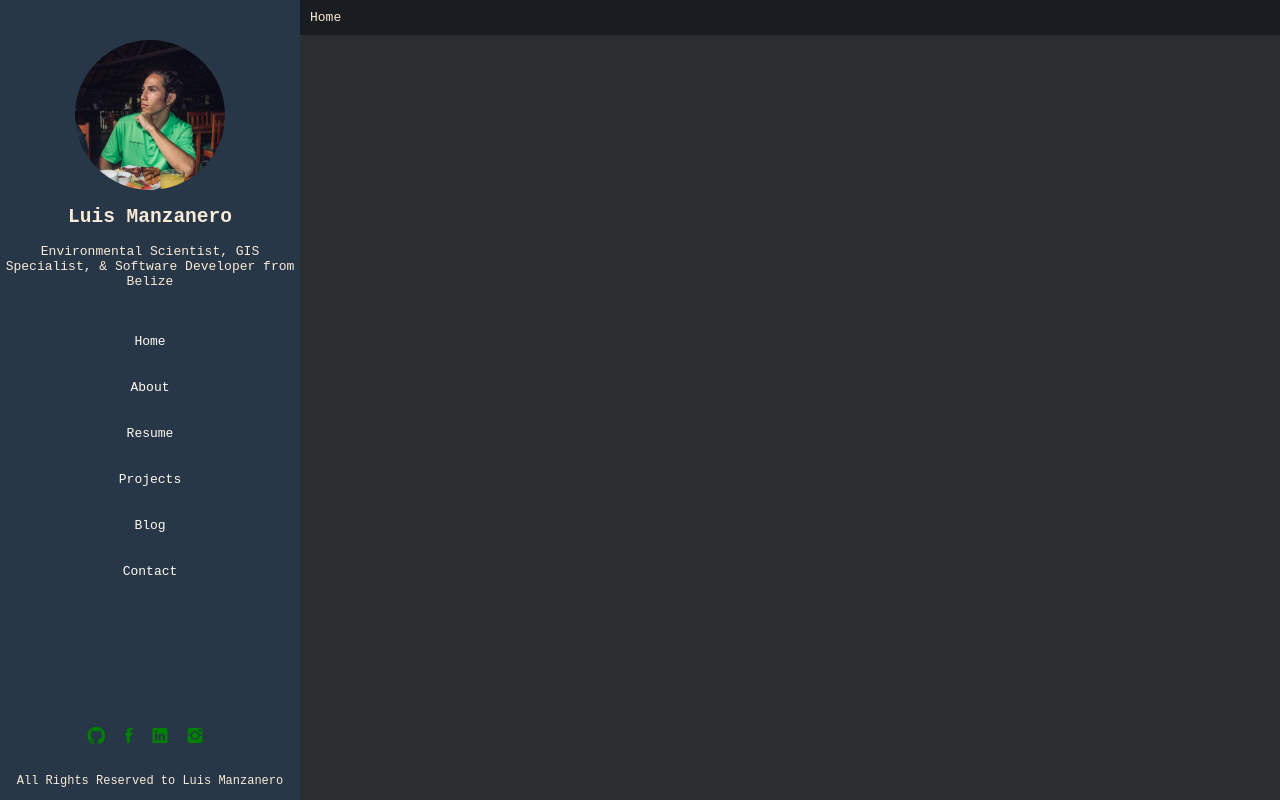
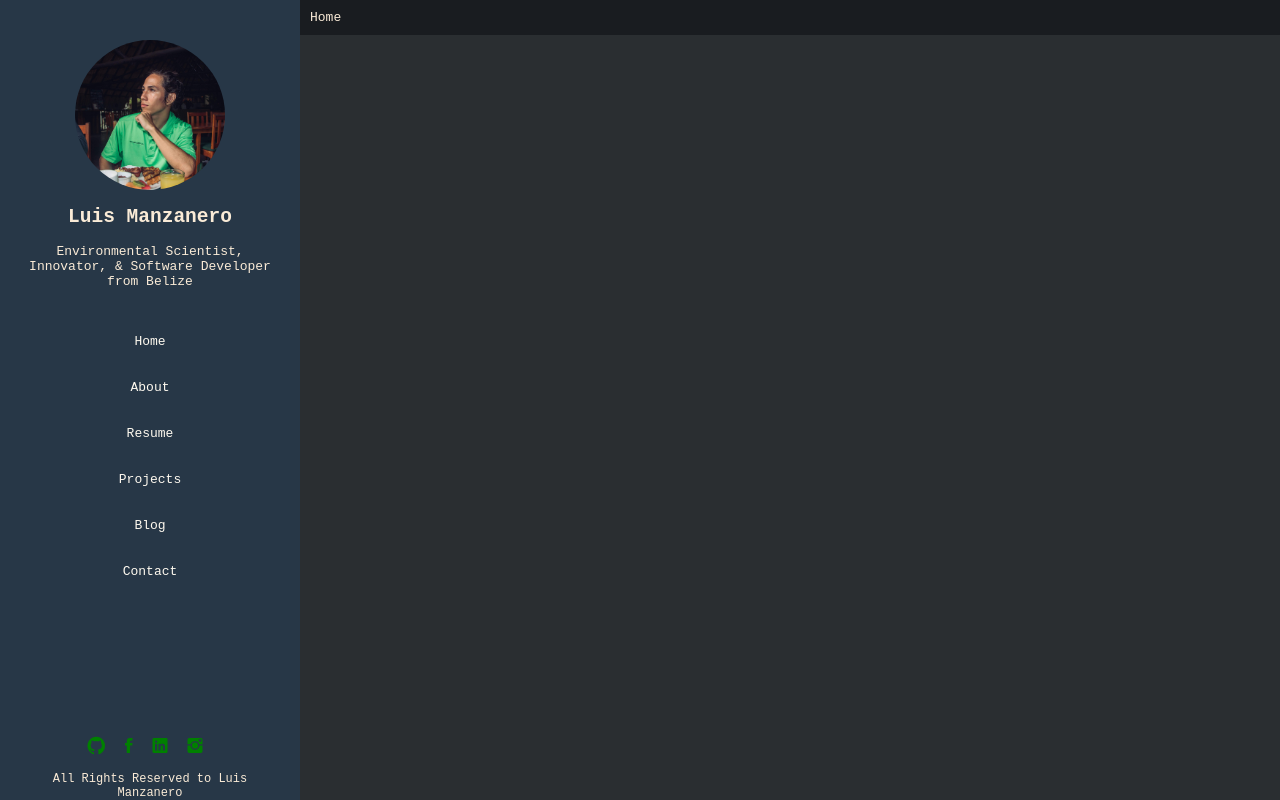
Before and after one commit to lmanzanero/lmanzanero.github.io, a React (Create React App) app in the folder client/: page / in a window 1280 px wide. Built offline with nearby package versions, Linux system fonts and the light colour scheme.

Commit message:
changed some of the text

```diff
--- a/client/src/App.css
+++ b/client/src/App.css
@@ -48,6 +48,11 @@ body {
   width: 100%;
   height: 100%;
   object-fit: cover;
+}
+
+.navSection p {
+  margin: 0 auto;
+  width: 250px;
 }
 
 .navBar {
--- a/client/src/components/layout/NavBar.js
+++ b/client/src/components/layout/NavBar.js
@@ -17,7 +17,7 @@ import { Link } from 'react-router-dom';
                 <img alt="Luis Manzanero" src="/luis.jpg"/>
               </div>
               <h1>Luis Manzanero</h1>
-              <span>Environmental Scientist, GIS Specialist, & Software Developer from Belize</span>
+              <p>Environmental Scientist, Innovator, & Software Developer from Belize</p>
               <div className="navBar">
                 <ul>
                   <li className="navItem"><Link to="/">Home</Link></li>
```
